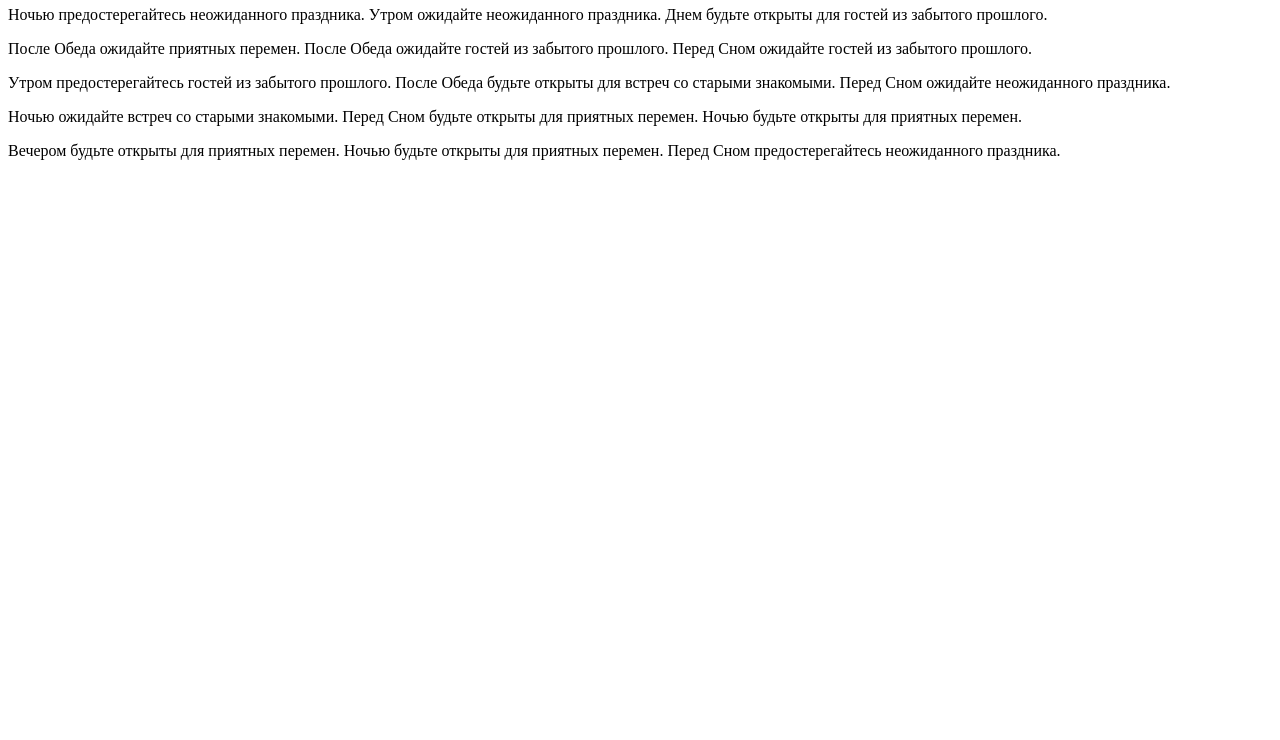
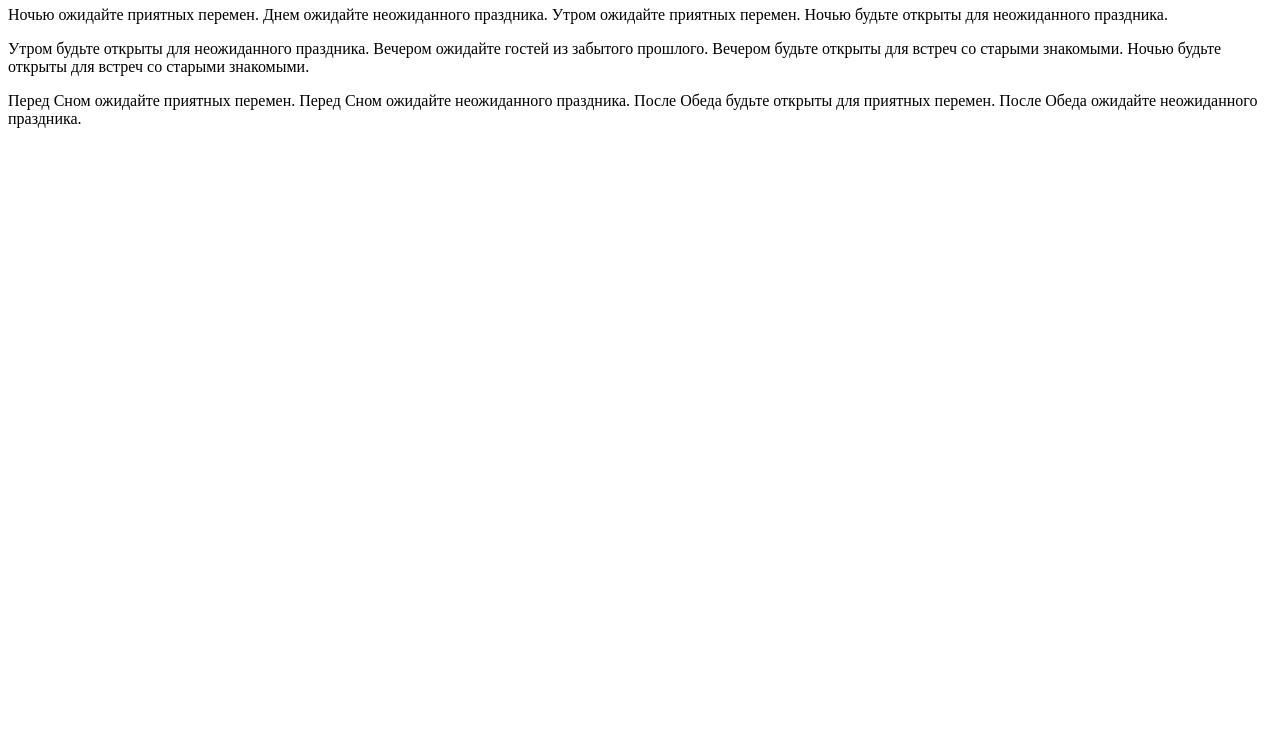
Before and after one commit to kirill-nickolsky/pyweb-m3-hw, a plain HTML site: page index.html in a window 1280 px wide. Shown: the part 60-800 px from the top of the page. Drawn offline with Linux system fonts and the light colour scheme.

Commit message:
updated version for m02.b05 homework

```diff
--- a/index.html
+++ b/index.html
@@ -2,4 +2,4 @@
 	<meta charset='utf-8'>
 	<title>Гороскоп на сегодня</title>
 	</head>
-	<body><h1>Что день 2019-01-03 готовит</h1><p>Ночью предостерегайтесь неожиданного праздника. Утром ожидайте неожиданного праздника. Днем будьте открыты для гостей из забытого прошлого.</p><p>После Обеда ожидайте приятных перемен. После Обеда ожидайте гостей из забытого прошлого. Перед Сном ожидайте гостей из забытого прошлого.</p><p>Утром предостерегайтесь гостей из забытого прошлого. После Обеда будьте открыты для встреч со старыми знакомыми. Перед Сном ожидайте неожиданного праздника.</p><p>Ночью ожидайте встреч со старыми знакомыми. Перед Сном будьте открыты для приятных перемен. Ночью будьте открыты для приятных перемен.</p><p>Вечером будьте открыты для приятных перемен. Ночью будьте открыты для приятных перемен. Перед Сном предостерегайтесь неожиданного праздника.</p></body></html>
+	<body><h1>Гороскоп на 2019-01-05.</h1><p>Ночью ожидайте приятных перемен. Днем ожидайте неожиданного праздника. Утром ожидайте приятных перемен. Ночью будьте открыты для неожиданного праздника.</p><p>Утром будьте открыты для неожиданного праздника. Вечером ожидайте гостей из забытого прошлого. Вечером будьте открыты для встреч со старыми знакомыми. Ночью будьте открыты для встреч со старыми знакомыми.</p><p>Перед Сном ожидайте приятных перемен. Перед Сном ожидайте неожиданного праздника. После Обеда будьте открыты для приятных перемен. После Обеда ожидайте неожиданного праздника.</p></body></html>
```
